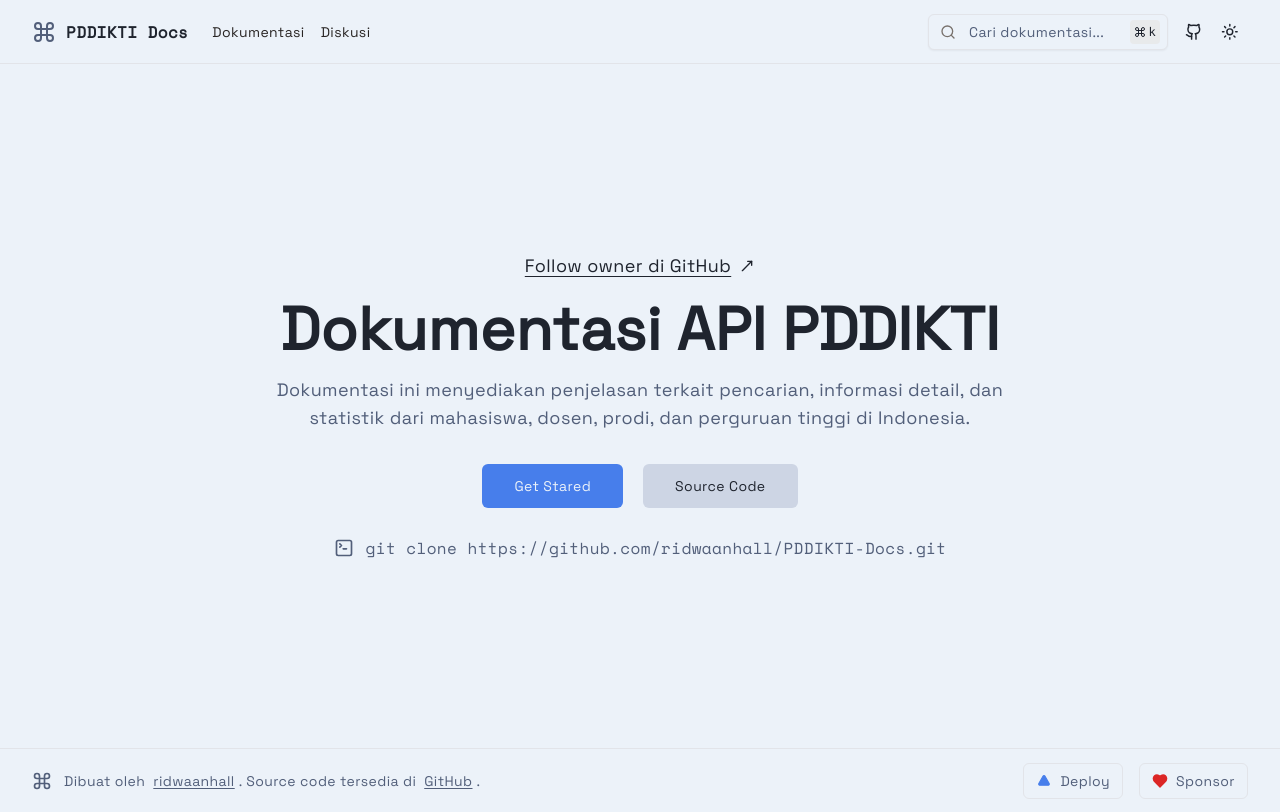
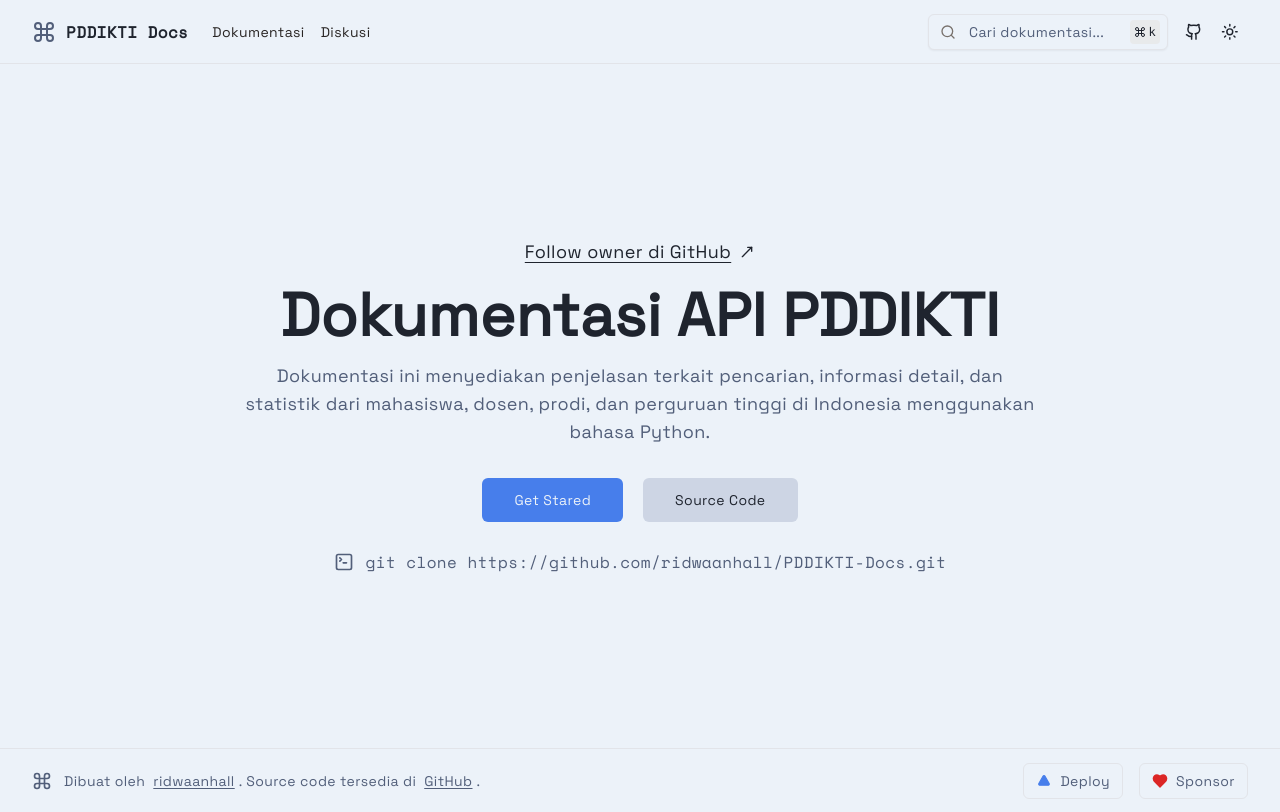
Before and after one commit to ridwaanhall/PDDikti-Docs, a Next.js app: page / in a window 1280 px wide. Built offline with nearby package versions, Linux system fonts and the light colour scheme.

Commit message:
Update: enhance description in homepage to specify the use of Python for getting the requests.

```diff
--- a/app/page.tsx
+++ b/app/page.tsx
@@ -19,7 +19,7 @@
       </h1>
       <p className="mb-8 sm:text-lg max-w-[800px] text-muted-foreground">
         Dokumentasi ini menyediakan penjelasan terkait pencarian, informasi detail,
-        dan statistik dari mahasiswa, dosen, prodi, dan perguruan tinggi di Indonesia.
+        dan statistik dari mahasiswa, dosen, prodi, dan perguruan tinggi di Indonesia menggunakan bahasa Python.
       </p>
       <div className="flex flex-row items-center gap-5">
         <Link
```
